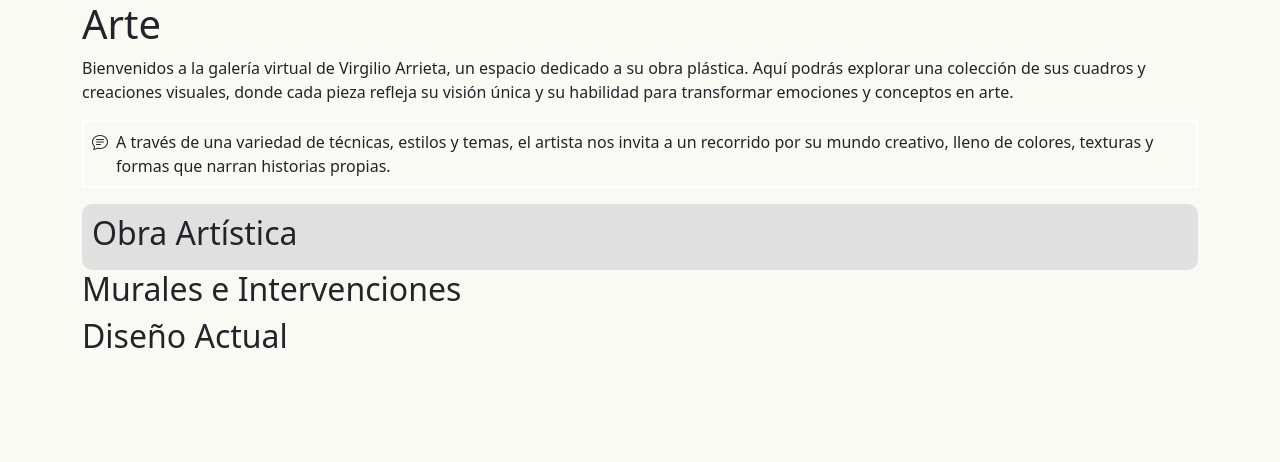
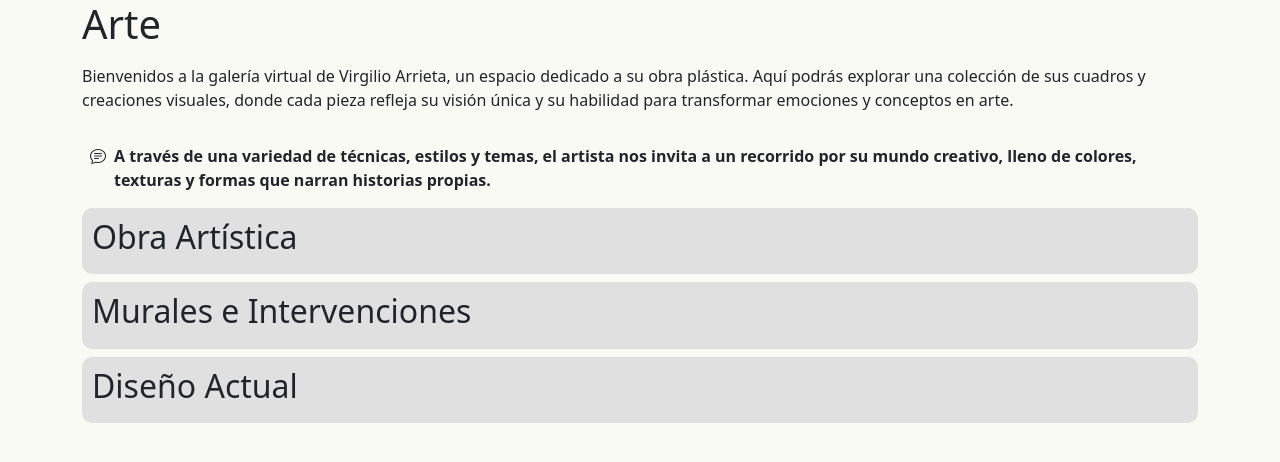
Before and after one commit to DevAnd7/VA-WebPage, a React (Vite) app in the folder VA-WP/: page /arte in a window 1280 px wide. Shown: the top 462 px of the page. Built offline with nearby package versions, Linux system fonts and the light colour scheme.

Commit message:
alineado de  secciones en pagina arte

```diff
--- a/VA-WP/src/Pages/Arte.jsx
+++ b/VA-WP/src/Pages/Arte.jsx
@@ -1,21 +1,27 @@
 const Arte = () => {
     return (
-        <div className="container">
+        <div className="container d-flex flex-column gap-2">
 
             <h1>Arte</h1>
             <p>Bienvenidos a la galería virtual de Virgilio Arrieta, un espacio dedicado a su obra plástica. Aquí podrás explorar una colección de sus cuadros y creaciones visuales, donde cada pieza refleja su visión única y su habilidad para transformar emociones y conceptos en arte.</p>
 
-            <p className="border border-2 border-white d-flex gap-2 p-2"><i className="bi bi-chat-text"></i>
-            A través de una variedad de técnicas, estilos y temas, el artista nos invita a un recorrido por su mundo creativo, lleno de colores, texturas y formas que narran historias propias.</p>
+            <strong className="d-flex gap-2 p-2"><i className="bi bi-chat-text"></i>
+            A través de una variedad de técnicas, estilos y temas, el artista nos invita a un recorrido por su mundo creativo, lleno de colores, texturas y formas que narran historias propias.</strong>
 
-            <div id="ObraArtistica"className="seccion">
+            <div className="seccion" id="ObraArtistica">
             <h2>Obra Artística</h2>
 
             </div>
 
-            <h2 id="MuraleseIntervenciones">Murales e Intervenciones</h2>
+            <div className="seccion" id="MuraleseIntervenciones">
+                <h2>Murales e Intervenciones</h2>
 
-            <h2 id="DiseñoActual">Diseño Actual</h2>
+            </div>
+
+            <div className="seccion" id="DiseñoActual">
+                <h2>Diseño Actual</h2>
+
+            </div>
 
         </div>
     )
```
